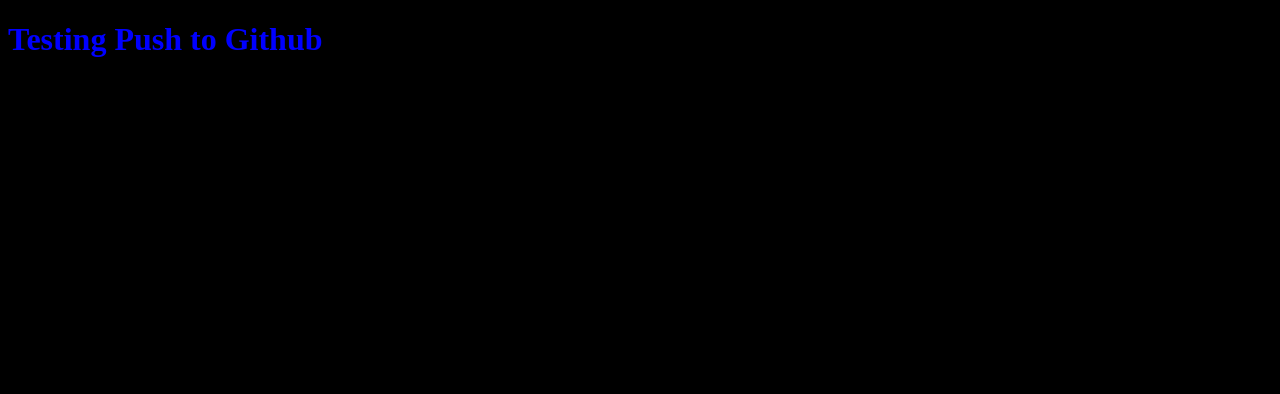
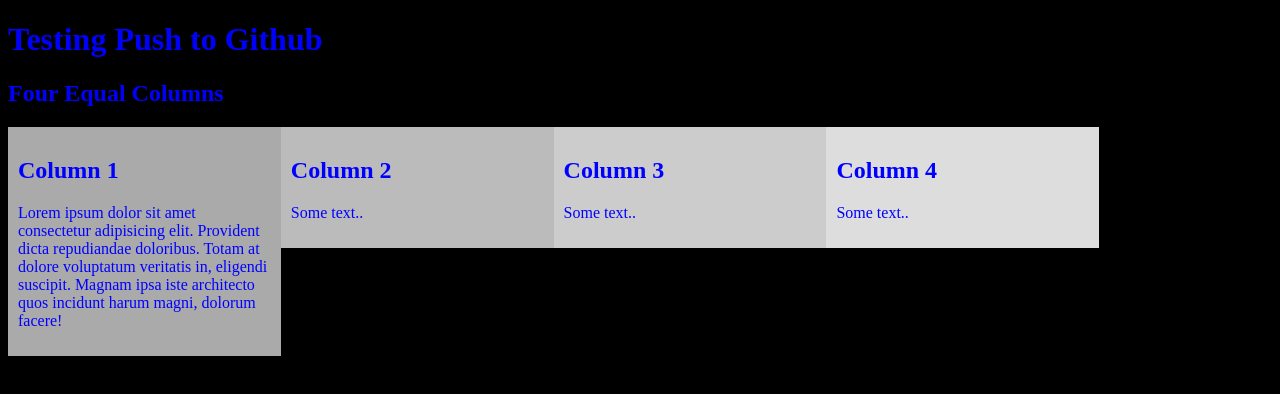
Before and after one commit to divyadn/github-practice2, a plain HTML site: page index.html in a window 1280 px wide. Drawn offline with Linux system fonts and the light colour scheme.

Commit message:
Second Commit

```diff
--- a/css/styles.css
+++ b/css/styles.css
@@ -1,4 +1,21 @@
 body{
     background-color: black;
     color: blue;
+    box-sizing: border-box;
+
 }
+
+  /* Create four equal columns that floats next to each other */
+  .column {
+    float: left;
+    width: 20%;
+    padding: 10px;
+    /*height: 300px;  Should be removed. Only for demonstration */
+  }
+
+  /* Clear floats after the columns */
+  .row:after {
+    content: "";
+    display: table;
+    clear: both;
+  }
--- a/index.html
+++ b/index.html
@@ -9,5 +9,25 @@
 </head>
 <body>
     <h1>Testing Push to Github</h1>
+    <h2>Four Equal Columns</h2>
+
+<div class="row">
+  <div class="column" style="background-color:#aaa;">
+    <h2>Column 1</h2>
+    <p>Lorem ipsum dolor sit amet consectetur adipisicing elit. Provident dicta repudiandae doloribus. Totam at dolore voluptatum veritatis in, eligendi suscipit. Magnam ipsa iste architecto quos incidunt harum magni, dolorum facere!</p>
+  </div>
+  <div class="column" style="background-color:#bbb;">
+    <h2>Column 2</h2>
+    <p>Some text..</p>
+  </div>
+  <div class="column" style="background-color:#ccc;">
+    <h2>Column 3</h2>
+    <p>Some text..</p>
+  </div>
+  <div class="column" style="background-color:#ddd;">
+    <h2>Column 4</h2>
+    <p>Some text..</p>
+  </div>
+</div>
 </body>
 </html>
```
